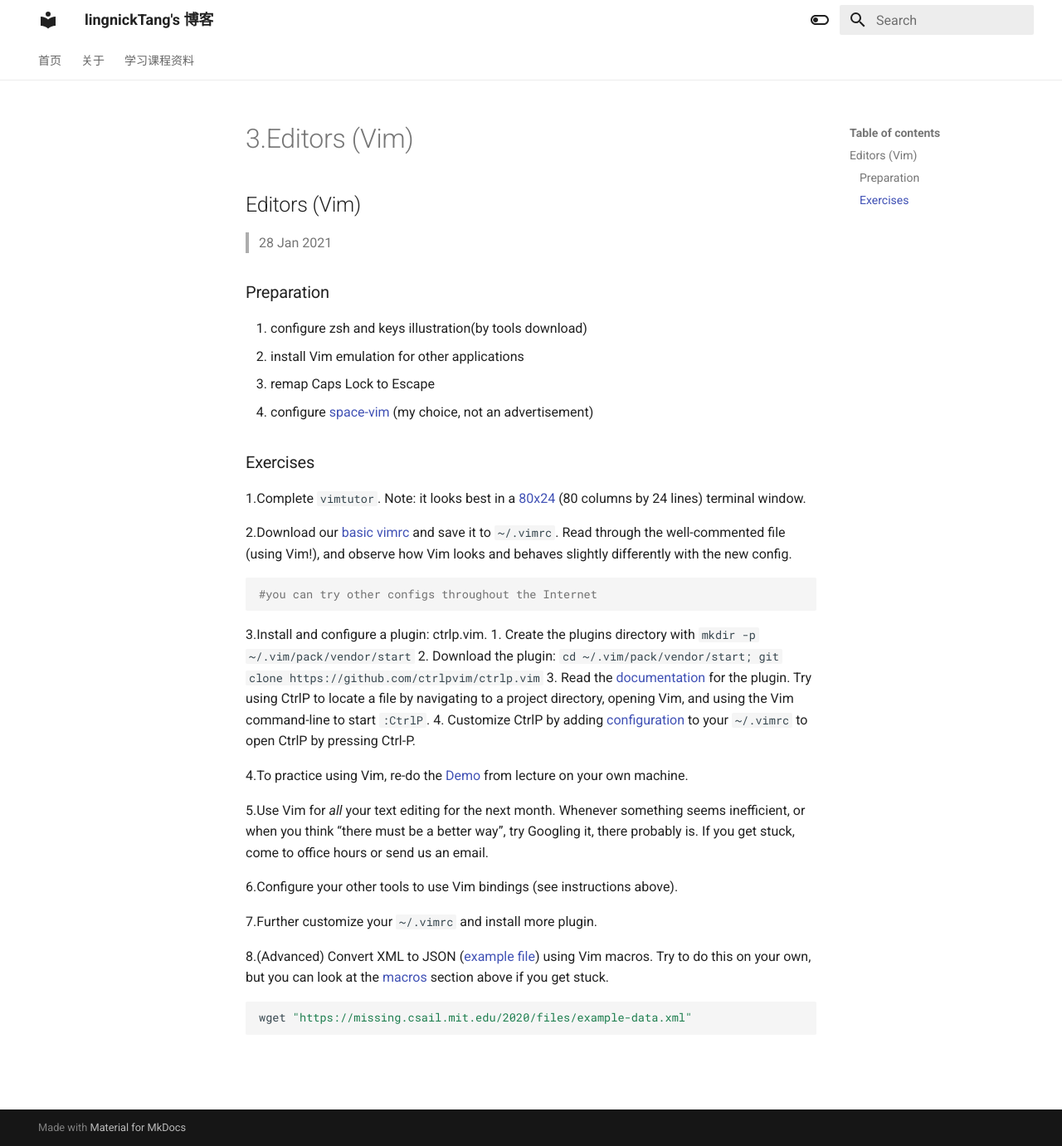
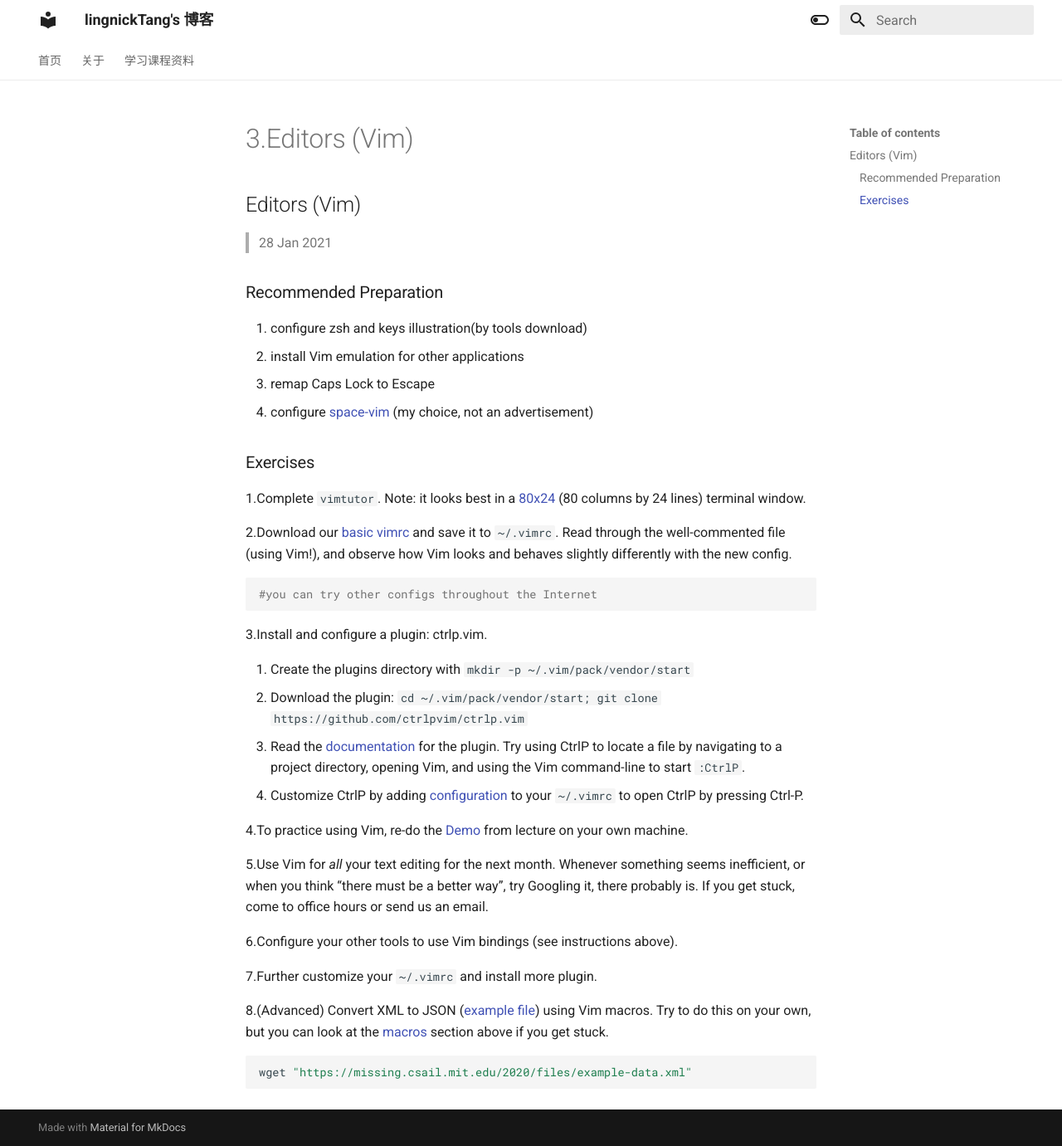
Before and after one commit to lingnickTang/lingnickTang.github.io, an MkDocs documentation site: the page built from docs/course/missing_semester/3.Editors (Vim).md, in a window 1280 px wide and 1381 px high. Shown: the whole window at 83% size. Built offline with MkDocs 1.6.1 and Material for MkDocs 9.7.7, drawn with Linux system fonts in a browser that asks for light colours.

Commit message:
update Editors.md

```diff
--- a/docs/course/missing_semester/3.Editors (Vim).md
+++ b/docs/course/missing_semester/3.Editors (Vim).md
@@ -2,7 +2,7 @@
 
 > 28 Jan 2021
 
-### Preparation
+### Recommended Preparation
 
 1. configure zsh and keys illustration(by tools download)
 2. install Vim emulation for other applications
@@ -24,6 +24,7 @@
 
 
 3.Install and configure a plugin: ctrlp.vim.
+
    1. Create the plugins directory with `mkdir -p ~/.vim/pack/vendor/start`
    2. Download the plugin: `cd ~/.vim/pack/vendor/start; git clone https://github.com/ctrlpvim/ctrlp.vim`
    3. Read the [documentation](https://github.com/ctrlpvim/ctrlp.vim/blob/master/readme.md) for the plugin. Try using CtrlP to locate a file by navigating to a project directory, opening Vim, and using the Vim command-line to start `:CtrlP`.
```
